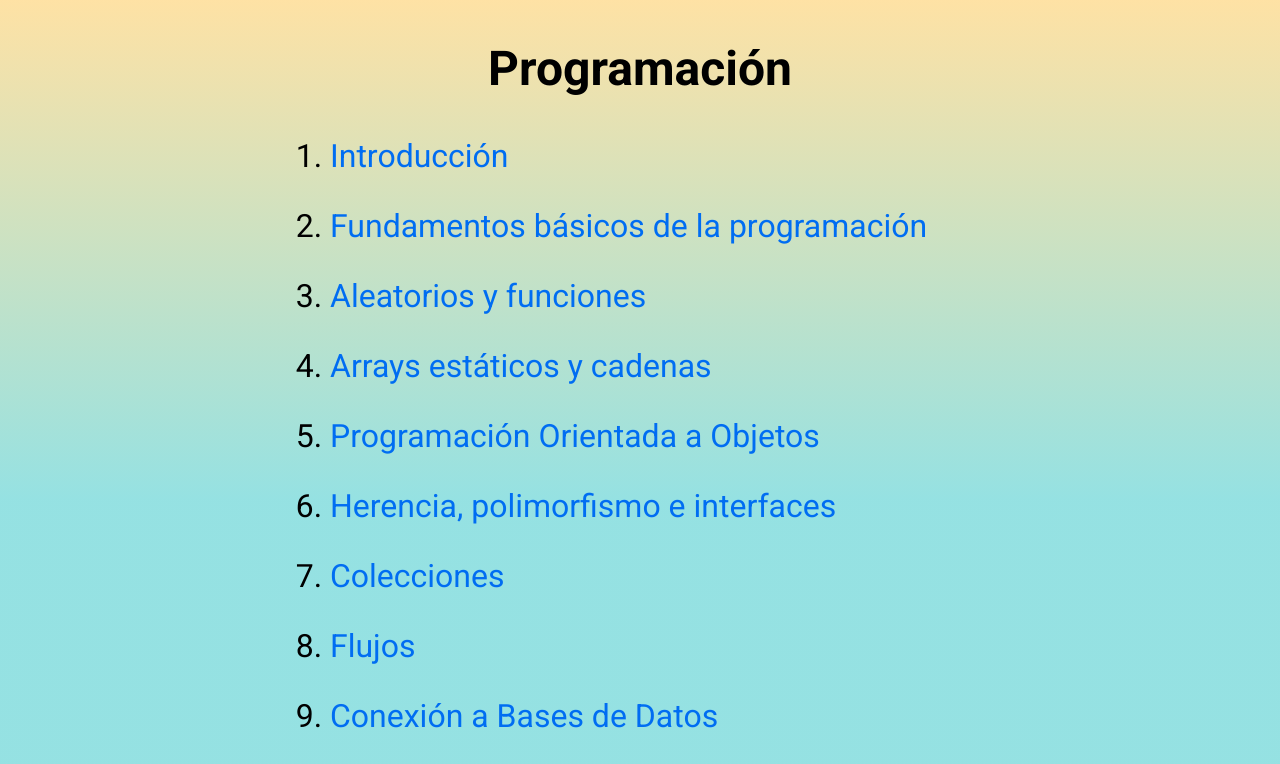
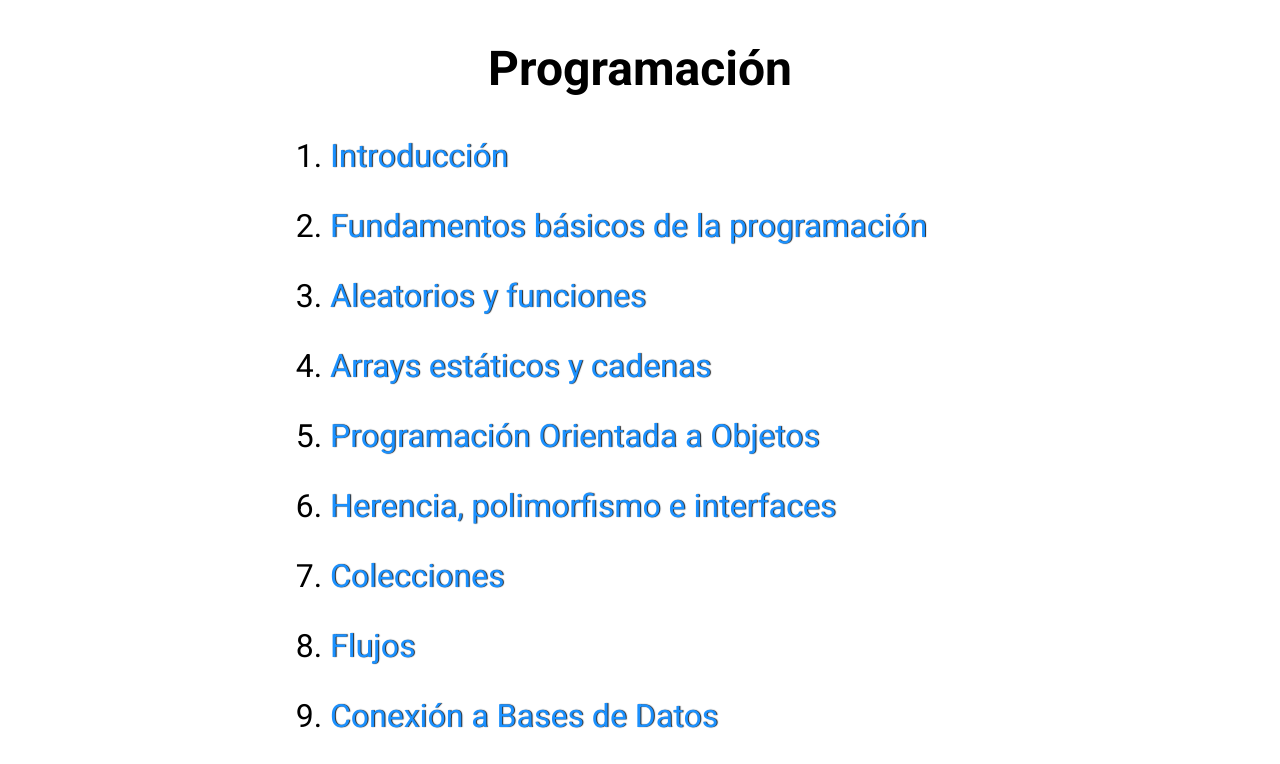
Before and after one commit to elblo/prog2425, a website: page index.html in a window 1280 px wide. Drawn offline with Linux system fonts and the light colour scheme.

Commit message:
Cambios en índice

```diff
--- a/index.html
+++ b/index.html
@@ -11,11 +11,10 @@
 
 			body{
 				font-family: "Roboto", sans-serif;
-				height:100vh;background: rgb(34,193,195);
-				background: linear-gradient(0deg, rgba(34,193,195,0.4799107142857143) 41%, rgba(253,187,45,0.43229166666666663) 100%);
+				height:100vh;
 			}
 
-			h2 {
+			h1 {
 				text-align: center;
 				font-size: 3em;
 			}
@@ -30,12 +29,13 @@
 
 				a{
 					text-decoration: none;
-					color: rgb(0, 109, 242);
+					color: #1b91ff;
+					text-shadow: #222 1px 0px 1px;}
 				}
 
 				a:hover{
 					text-decoration: underline;
-					color: rgb(255, 106, 0);
+					color: #ff532c;
 				}
 			}
 		</style>
@@ -43,7 +43,7 @@
 	</head>
 	<body>
 		<section>
-			<h2>Programación</h2>
+			<h1>Programación</h1>
 			<ol>
 				<li><a href="./progt01.html">Introducción</a></p></li>
 				<li><a href="./progt02.html">Fundamentos básicos de la programación</a></p></li>
```
